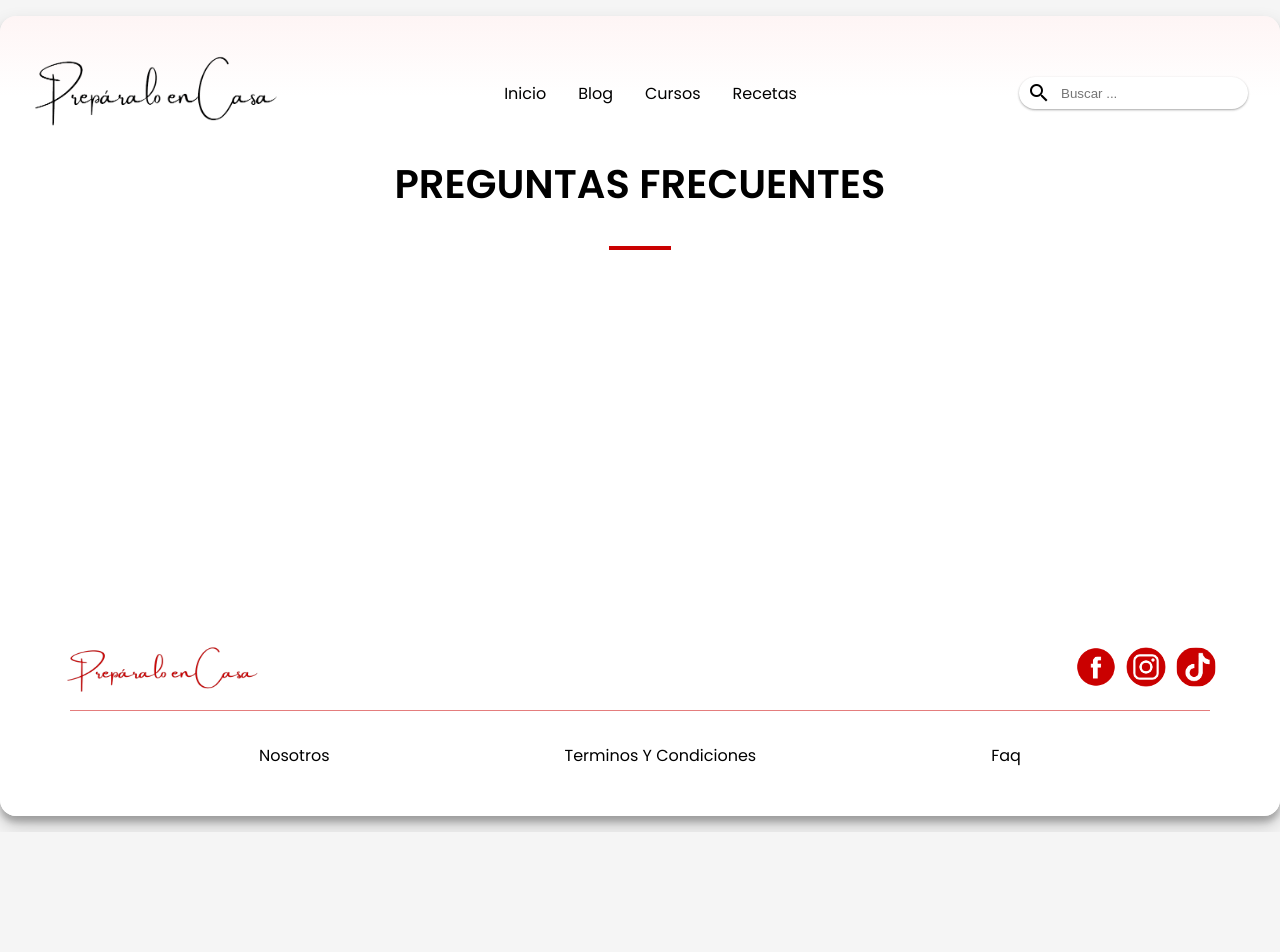
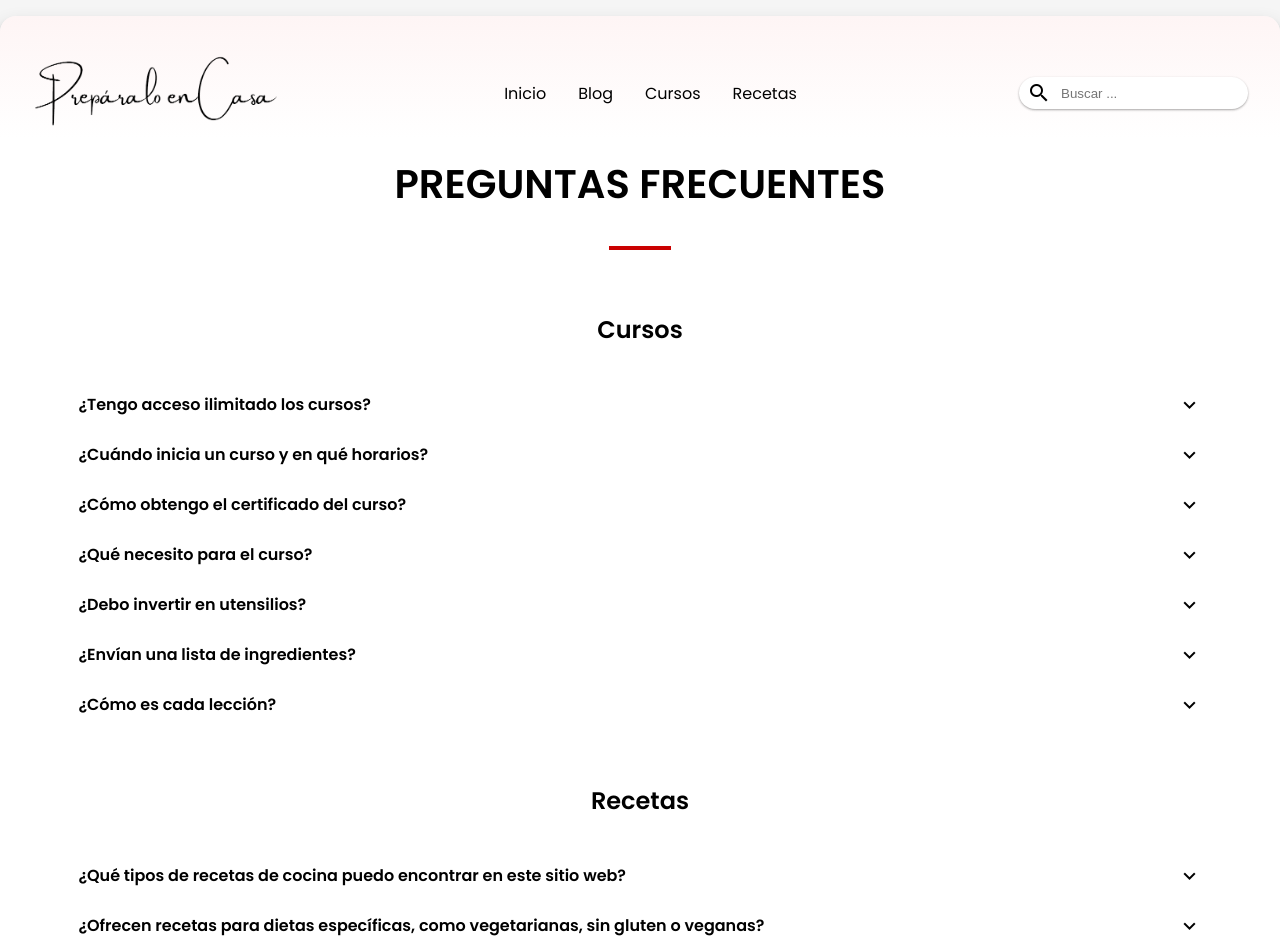
Before and after one commit to nicolas-suarez-97/Prepare-it-at-home, a Next.js app: page /preguntas-frecuentes in a window 1280 px wide. Shown: the top 952 px of the page. Before the commit the page ends 832 px from the top, so only its background shows below. Built offline with nearby package versions, Linux system fonts and the light colour scheme; no server answers; a web font is replaced by a local one.

Commit message:
Added us and faq page content

```diff
--- /dev/null
+++ b/pages/preguntas-frecuentes/faq.module.scss
@@ -0,0 +1 @@
+@import "styles/globals.module";
--- a/pages/preguntas-frecuentes/index.tsx
+++ b/pages/preguntas-frecuentes/index.tsx
@@ -1,12 +1,69 @@
 import React from 'react'
 import { Layout } from '../../sections'
 import { Separator, TitleComponent } from '../../components'
+import styles from './faq.module.scss';
+import { FaqSection } from '../../sections/landings'
 
 const Faq = () => {
+  const courseFaqs = {
+    title: 'Cursos',
+    items: [
+      {
+        question: "¿Tengo acceso ilimitado los cursos?",
+        answer: "¡Sí! Luego de que realices la compra vas a poder acceder a las clases cuando y donde quieras. El curso es tuyo de por vida."
+      },
+      {
+        question: "¿Cuándo inicia un curso y en qué horarios?",
+        answer: "Inmediatamente luego del pago recibirás tu acceso para comenzar este curso. Podrás crear tu propia contraseña y enviaremos este respaldo a tu correo. Es un curso online que se adapta a tu ritmo, tú decide cuándo comenzar y cuándo terminar. No tiene un horarios definidos ya que todo el contenido ya está cargado para ti."
+      },
+      {
+        question: "¿Cómo obtengo el certificado del curso?",
+        answer: "Luego de que termines el curso, la plataforma te brindará automáticamente la opción para descargar el certificado."
+      },
+      {
+        question: "¿Qué necesito para el curso?",
+        answer: "Internet, un computador, tablet o celular. Pero lo más importante son las ganas de aprender."
+      },
+      {
+        question: "¿Debo invertir en utensilios?",
+        answer: "No, nuestro fin no es el que te pongas a comprar materiales o utensilios; queremos que primero aprendas y luego, decidas con conocimiento que recetas te gustarían hacer, que utensilios necesitarás, cuales tienes y cuales deberías comprar."
+      },
+      {
+        question: "¿Envían una lista de ingredientes?",
+        answer: "Todas las recetas que aprenderás contienen los ingredientes, preparación paso a paso y fichas técnicas en formato pdf para descargar."
+      },
+      {
+        question: "¿Cómo es cada lección?",
+        answer: "En cada lección encontrarás un video tutorial de la receta paso a paso, muy simple y con una duración entre 2 a 10 min. Podrás descargar el material en pdf con los ingredientes y preparación."
+      }
+    ]
+  }
+
+  const receipeFaqs = {
+    title: 'Recetas',
+    items: [
+      {
+        question: "¿Qué tipos de recetas de cocina puedo encontrar en este sitio web?",
+        answer: "\n" +
+          "En nuestro sitio web, puedes encontrar una amplia variedad de recetas de cocina, que incluyen platos de cocina internacional, recetas tradicionales, opciones vegetarianas y veganas, postres deliciosos y mucho más."
+      },
+      {
+        question: "¿Ofrecen recetas para dietas específicas, como vegetarianas, sin gluten o veganas?",
+        answer: "Sí, estamos trabajando activamente en la incorporación de recetas para dietas específicas, como vegetarianas, sin gluten y veganas. Pronto podrás encontrar una selección diversa de opciones culinarias que se adapten a tus necesidades dietéticas. ¡Mantente atento a las actualizaciones en nuestro sitio!"
+      },
+      {
+        question: "¿Puedo descargar las recetas de cocina de forma gratuita?",
+        answer: "Si, actualmente no contamos con un botón de descarga, pero puede copiar la receta sin ningún problema."
+      }
+    ]
+  }
+
   return (
     <Layout>
       <TitleComponent title="Preguntas Frecuentes" align={'center'} />
       <Separator alignment={'center'}/>
+      <FaqSection faq={courseFaqs} />
+      <FaqSection faq={receipeFaqs} />
     </Layout>
   );
 }
--- a/sections/layout/footer/footer.module.scss
+++ b/sections/layout/footer/footer.module.scss
@@ -57,7 +57,7 @@
     }
 
     &--social {
-      display: flex;
+      display: none;
       justify-content: space-between;
       width: 140px;
     }
--- a/sections/layout/layout.tsx
+++ b/sections/layout/layout.tsx
@@ -22,7 +22,7 @@ const Layout = (props: any) => {
   const footerOptions: any = [
     { path: Routes.ABOUT_US, label: 'Nosotros' },
 //    { path: Routes.CONTACT, label: 'Contacto' },
-    { path: Routes.TERMS_AND_CONDITIONS, label: 'Terminos y Condiciones' },
+//    { path: Routes.TERMS_AND_CONDITIONS, label: 'Terminos y Condiciones' },
     { path: Routes.FAQ, label: 'Faq' },
   ]
 
```
Also changed, not shown: pages/nosotros/index.tsx (+15 -0 lines), pages/nosotros/us.module.scss (added, +36 -0 lines), public/img/undraw_team.svg (added).
